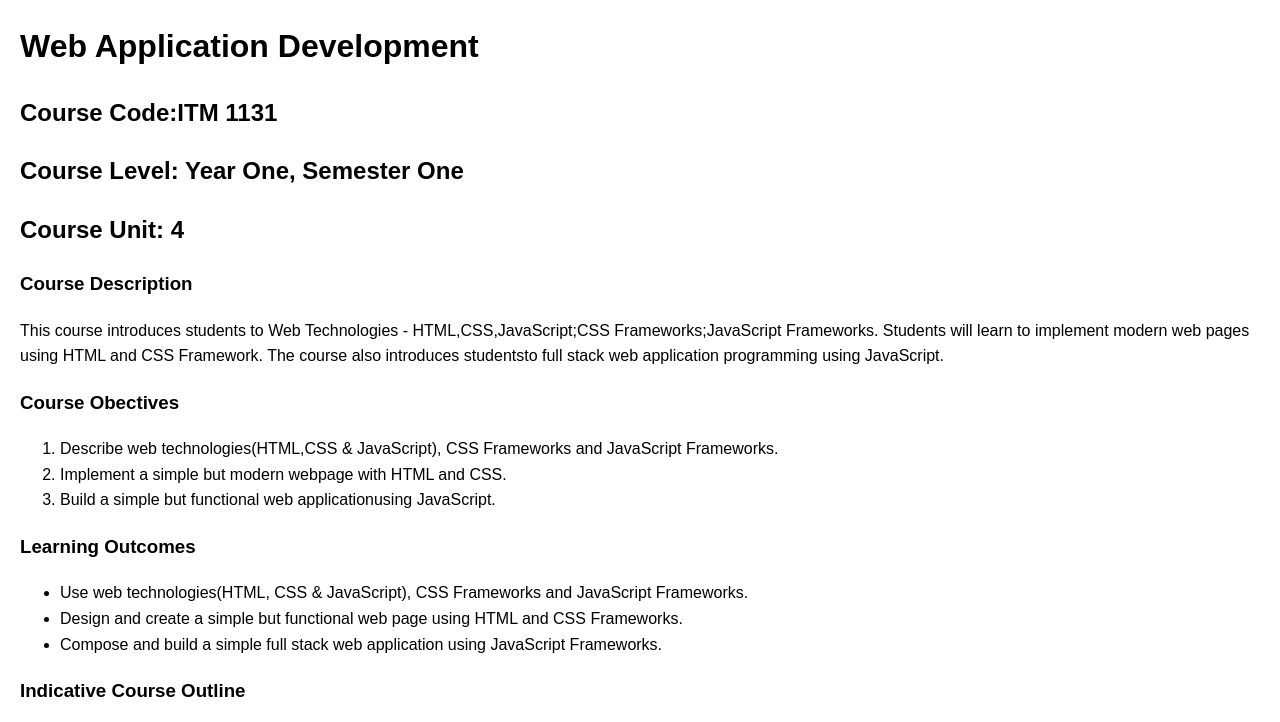
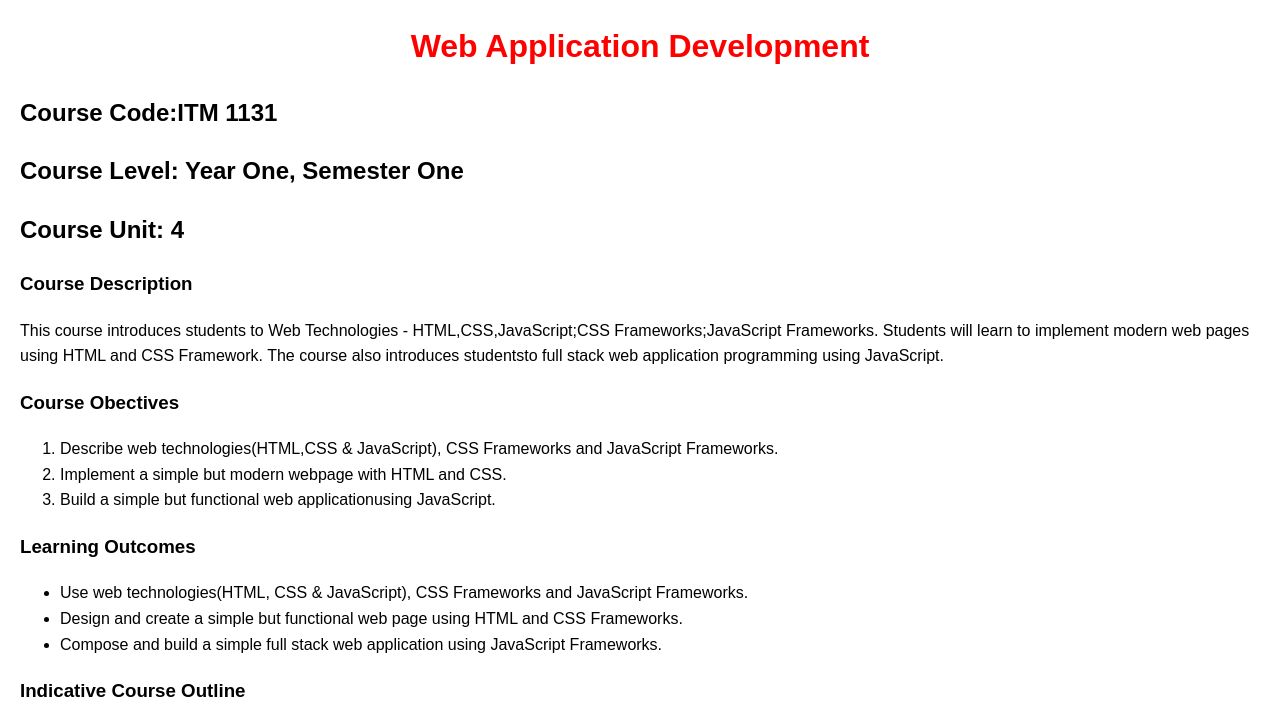
Before and after one commit to Benedictkawagga/wad, a plain HTML site: page index.htm in a window 1280 px wide. Shown: the top 722 px of the page. Drawn offline with Linux system fonts and the light colour scheme.

Commit message:
Update index.htm

```diff
--- a/index.htm
+++ b/index.htm
@@ -25,7 +25,7 @@
      </style>
 </head>
     <body>
-        <h1>Web Application Development</h1>
+        <h1 style="text-align: center; color:red;">Web Application Development</h1>
         <h2>Course Code:ITM 1131</h2>
         <h2>Course Level: Year One, Semester One</h2>
         <h2>Course Unit: 4</h2>
```
